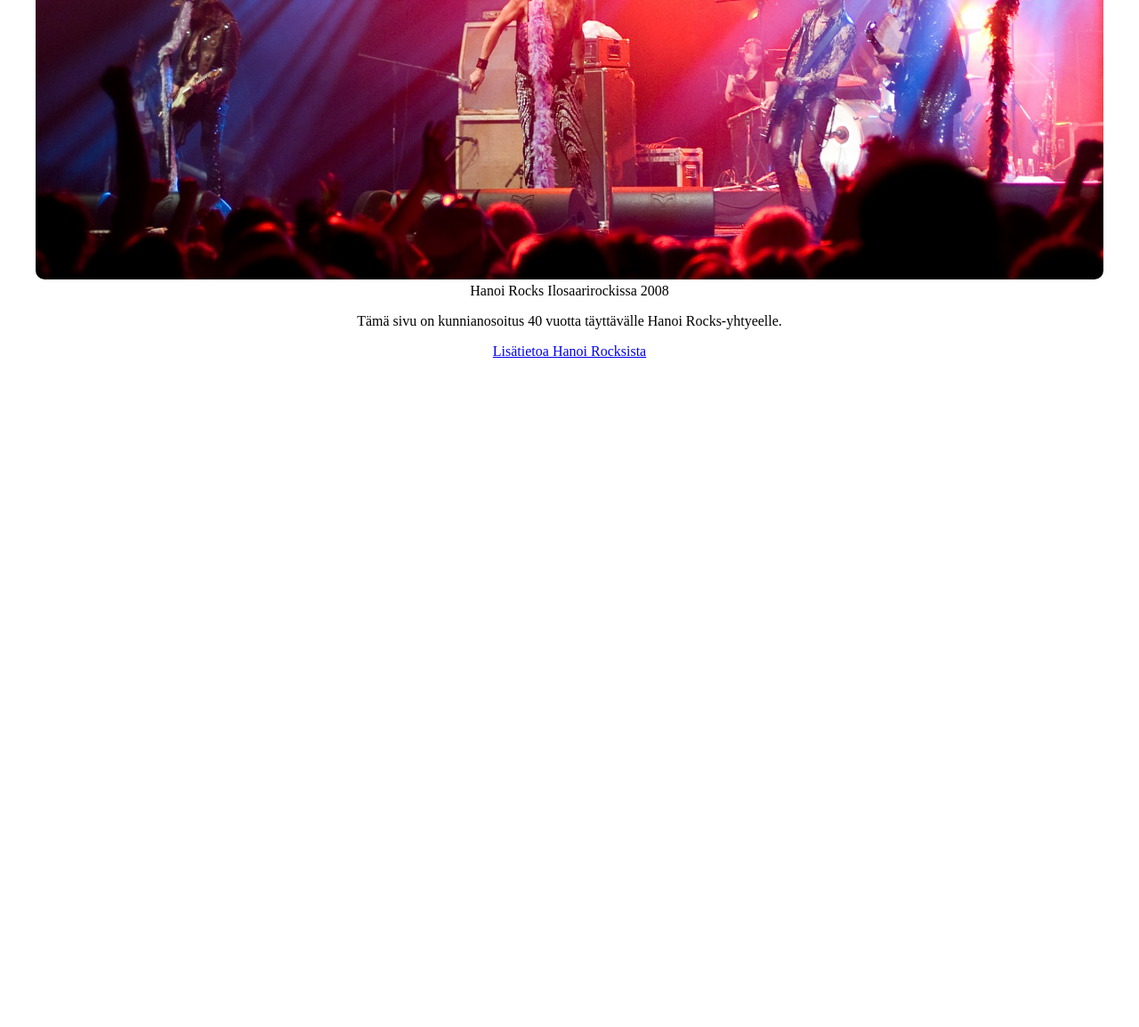
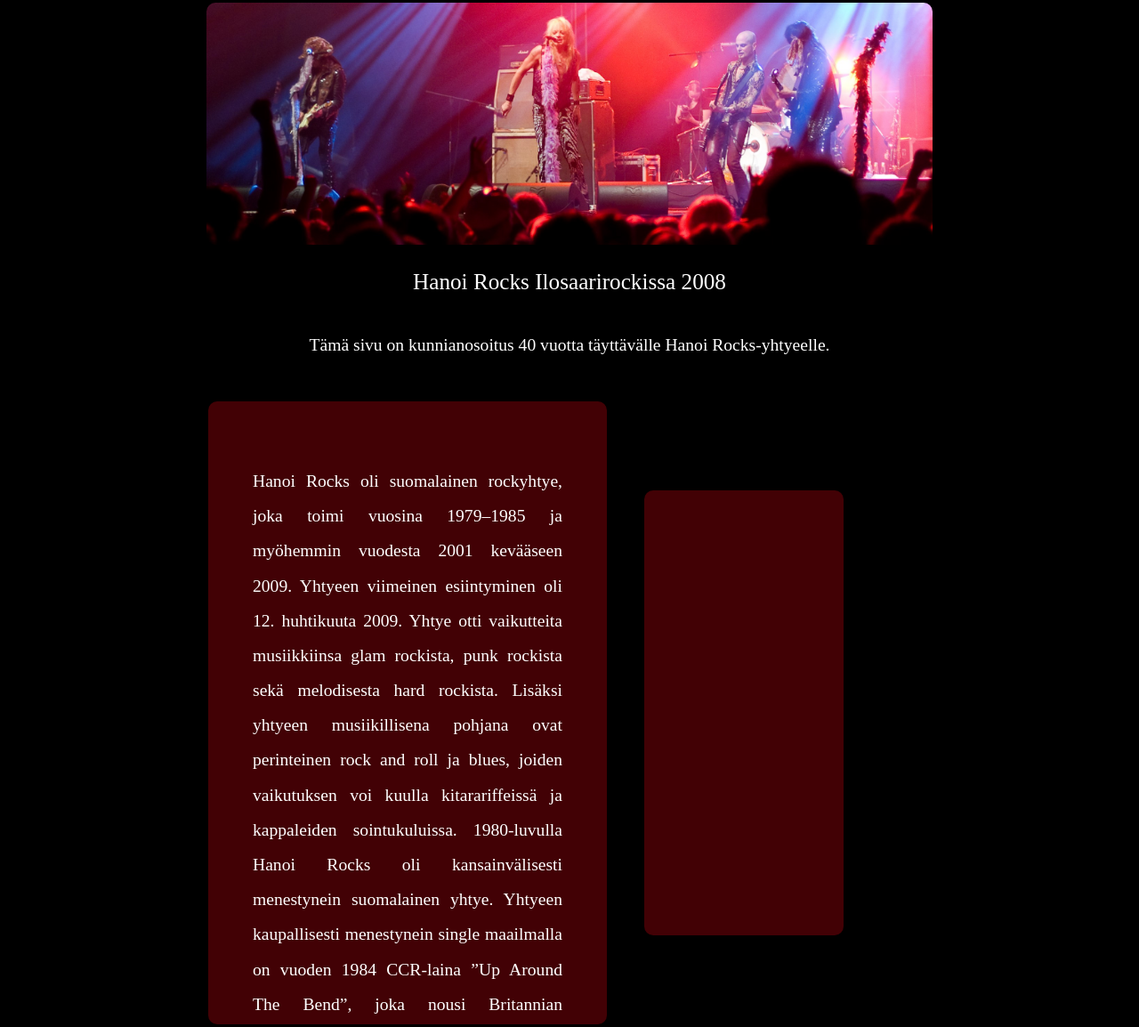
Before and after one commit to pete874/yhteistyo, a plain HTML site: page Projekti 2/index.html in a window 1280 px wide. Shown: the part 165-1319 px from the top of the page at 89% size. Before the commit the page ends 800 px from the top, so only its background shows below. Drawn offline with Linux system fonts and the light colour scheme.

Commit message:
hanoi projekti

```diff
--- a/Projekti 2/index.html
+++ b/Projekti 2/index.html
@@ -21,6 +21,24 @@
         Tämä sivu on kunnianosoitus 40 vuotta täyttävälle Hanoi Rocks-yhtyeelle.
       </p>
 
+      <section id="tribute-text">
+
+        <p>Hanoi Rocks oli suomalainen rockyhtye, joka toimi vuosina 1979–1985 ja myöhemmin vuodesta 2001 kevääseen 2009. Yhtyeen viimeinen esiintyminen oli 12. huhtikuuta 2009. Yhtye otti vaikutteita musiikkiinsa glam rockista, punk rockista sekä melodisesta hard rockista. Lisäksi yhtyeen musiikillisena pohjana ovat perinteinen rock and roll ja blues, joiden vaikutuksen voi kuulla kitarariffeissä ja kappaleiden sointukuluissa.
+
+1980-luvulla Hanoi Rocks oli kansainvälisesti menestynein suomalainen yhtye. Yhtyeen kaupallisesti menestynein single maailmalla on vuoden 1984 CCR-laina ”Up Around The Bend”, joka nousi Britannian singlelistalla sijalle 61. Yhtyeen menestynein albumi oli Two Steps from the Move, joka sijoittui Britannian listalla 28. sijalle.
+
+Hanoi Rocksin kiertuemanagerina 2000-luvulla toimineen Jone Nikulan mukaan yhtyeen albumeja on myyty eniten Pohjoismaissa ja Japanissa. Hän arvioi vuonna 2003 albumien kokonaismyyntimääräksi 780 000 – 1 000 000 kappaletta. Määrää on hyvin vaikea arvioida, koska yhtyeen tuotannon julkaisuoikeuksia on myyty monelle eri taholle.[1]
+
+Hanoi Rocks palaa alkuperäisellä kokoonpanollaan lavalle Michael Monroen 60-vuotisjuhlakonsertissa Helsingin jäähallissa 23. syyskuuta 2022.</p>
+
+      </section>
+
+      <aside id="tribute-aside">
+
+      </aside>
+
+      <p></p>
+
       <a href="https://fi.wikipedia.org/wiki/Hanoi_Rocks">Lisätietoa Hanoi Rocksista</a>
 
     </main>
--- a/Projekti 2/styles.css
+++ b/Projekti 2/styles.css
@@ -1,10 +1,14 @@
 body {
-  width: 100%;
+  width: 70%;
   margin: auto;
+  background-color: #000000;
+  font-size: 14px;
+  line-height: 2;
 }
 
 header {
 text-align: center;
+font-size: 1.8em;
 }
 
 figure {
@@ -19,4 +23,33 @@
 
 main {
   text-align: center;
+  color: white
 }
+
+p {
+  font-size: 1.4em;
+}
+
+section {
+  border-radius: 10px;
+  text-align:justify;
+  background-color: #420105;
+  display: inline-block;
+  margin-top: 25px;
+  width: 50%;
+  height: 700px;
+}
+
+section p {
+  padding: 50px;
+}
+
+aside {
+  border-radius: 10px;
+  display: inline-block;
+  width: 25%;
+  height: 500px;
+  float: right;
+  background-color: #420105;
+  margin: 125px 140px 0 0;
+}
```
Also changed, not shown: 1 other file.
